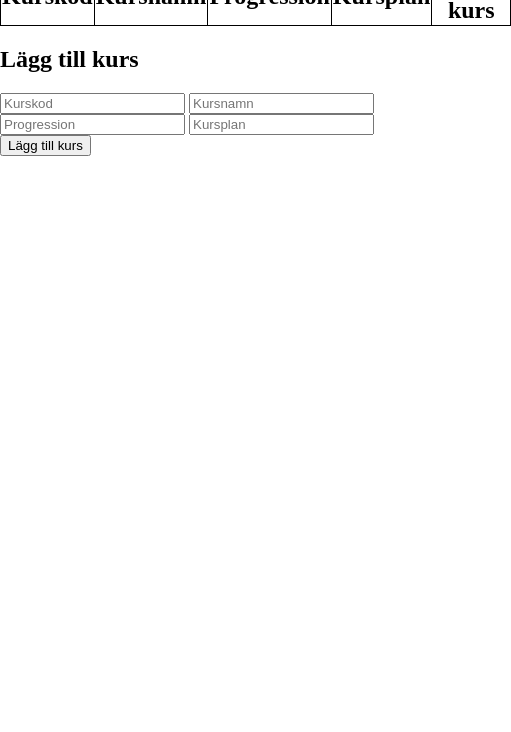
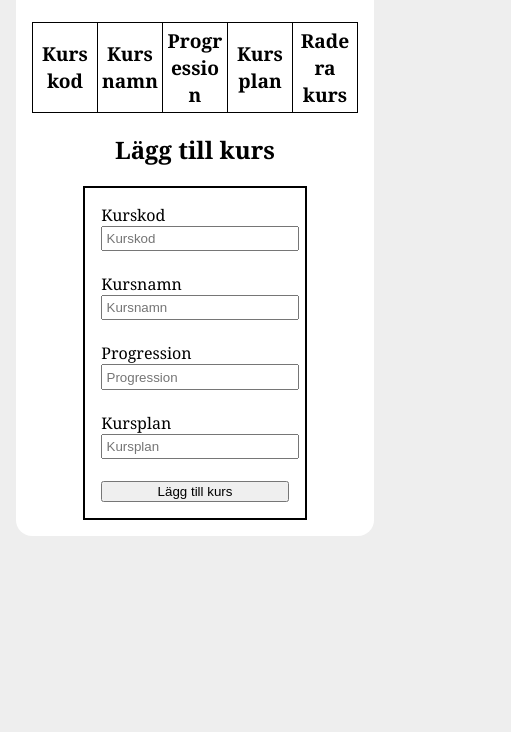
Before and after one commit to FridaLjg/laboration1_DT208G, a website built with Vite: page index.html in a window 390 px wide. Shown: the part 112-844 px from the top of the page, 511 px wide, since content can reach past the window. Built offline with nearby package versions, Linux system fonts and the light colour scheme.

Commit message:
Lagt till styling

```diff
--- a/src/main.ts
+++ b/src/main.ts
@@ -4,7 +4,6 @@ import type { Courseinfo } from './server.ts'
 
 document.querySelector<HTMLDivElement>('#app')!.innerHTML = `
 <div class=container>
-
 <h1>Kurser</h1>
 
 <table>
@@ -24,10 +23,14 @@ document.querySelector<HTMLDivElement>('#app')!.innerHTML = `
 <h2>Lägg till kurs</h2>
 
   <form id="courseform">
-    <input id="code" placeholder="Kurskod" required />
-    <input id="name" placeholder="Kursnamn" required />
-    <input id="progression" placeholder="Progression" required />
-    <input id="syllabus" placeholder="Kursplan" required />
+    <label for="code">Kurskod</label>
+    <input id="code" placeholder="Kurskod" required /><br>
+    <label for="name">Kursnamn</label>
+    <input id="name" placeholder="Kursnamn" required /><br>
+    <label for="progression">Progression</label>
+    <input id="progression" placeholder="Progression" required /><br>
+    <label for="syllabus">Kursplan</label>
+    <input id="syllabus" placeholder="Kursplan" required /><br>
     <button type="submit">Lägg till kurs</button>
   </form>
 </div>
--- a/src/server.ts
+++ b/src/server.ts
@@ -6,7 +6,7 @@ export interface Courseinfo {
 }
 
 //Ladda kurser från localStorage
-const storedItem = "courses";
+const storedItem: string = "courses";
 const storedCourses = localStorage.getItem(storedItem);
 const courses: Courseinfo[] = storedCourses?JSON.parse(storedCourses): [];
 
@@ -54,7 +54,6 @@ function updateCourseList(): void {
   });
 }
 
-
 export function loadCourses(): void {
   updateCourseList();
 }
--- a/src/style.css
+++ b/src/style.css
@@ -1,18 +1,93 @@
-body{
-  margin: 0 auto;
+body {
+  margin: 0;
+  display: flex;
+  justify-content: center;
+  align-items: center;
+  padding: 2rem;
+  font-family: Georgia, 'Times New Roman', Times, serif;
+  background-color: rgb(238, 238, 238);
 }
 
-
+.container {
+  max-width: 1000px;
+  margin: auto;
+  padding: 2rem;
+  display: flex;
+  flex-direction: column;
+  align-items: center;
+  background-color: white;
+  border-radius: 1rem;
+}
 
 table {
   width: 100%;
   border-collapse: collapse;
+  margin-top: 1rem;
 }
 
 #table-heading {
-  font-size: 1.5rem;
+  font-size: 1.2rem;
+  text-align: center;
 }
 
-th, td {
+th,
+td {
   border: 1px solid;
+  text-align: center;
+  padding: 0.5rem;
 }
+
+td button {
+  display: flex;
+  justify-content: center;
+  align-items: center;
+}
+
+form {
+  display: flex;
+  flex-direction: column;
+  justify-content: center;
+  max-width: 30rem;
+  border: 2px solid;
+  padding: 2rem;
+}
+
+input {
+width: 100%;
+padding: 0.2rem;
+}
+
+@media (max-width: 700px) {
+  body {
+    display: block;
+    padding: 1rem;
+    overflow-x: hidden;
+  }
+
+  .container {
+    width: auto;
+    padding: 1rem;
+    margin: 0 auto;
+  }
+
+  table {
+    width: 100%;
+    table-layout: fixed;
+  }
+
+  th,
+  td {
+    padding: 0.25rem;
+    word-wrap: break-word;
+    overflow-wrap: break-word;
+  }
+
+  form {
+    max-width: 100%;
+    padding: 1rem;
+  }
+
+  button {
+    width: 100%;
+  }
+}
```
